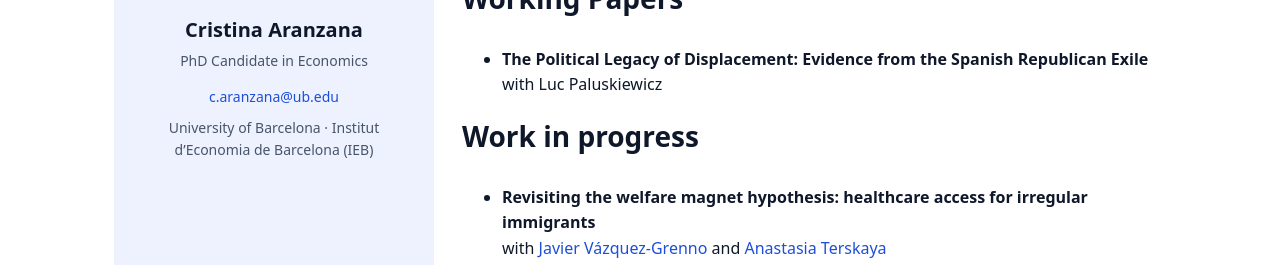
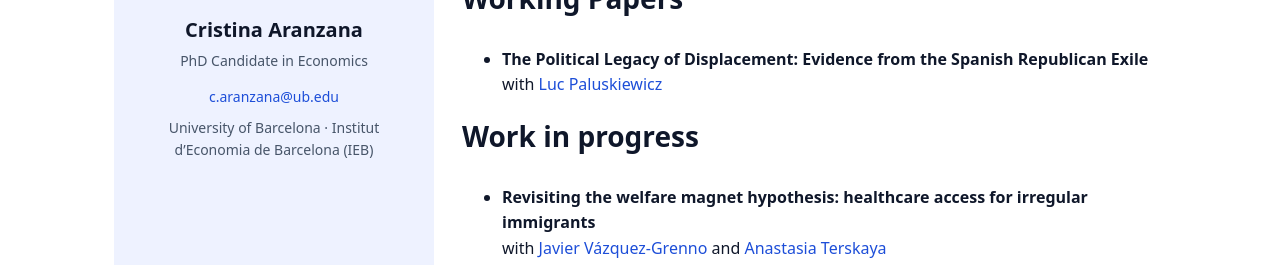
Before and after one commit to cristinaaranzana/cristinaaranzana.github.io, a Jekyll site: the page built from research.md, in a window 1280 px wide and 1044 px high, cut to the strip 246-511 px from the top of the window. Built offline with Jekyll 4.4.1, drawn with Linux system fonts in a browser that asks for light colours.

Commit message:
Enhance research.md with formatting and links
Updated formatting and added a hyperlink for Luc Paluskiewicz.

```diff
--- a/research.md
+++ b/research.md
@@ -8,8 +8,10 @@ subtitle: ""
 
 <ul>
   <li>
-    <strong>The Political Legacy of Displacement: Evidence from the Spanish Republican Exile</strong><br/>
-    with Luc Paluskiewicz
+    <strong>
+      The Political Legacy of Displacement: Evidence from the Spanish Republican Exile
+    </strong><br/>
+    with <a href="https://lucpaluskiewicz.github.io/" target="_blank">Luc Paluskiewicz</a>
   </li>
 </ul>
 
```
